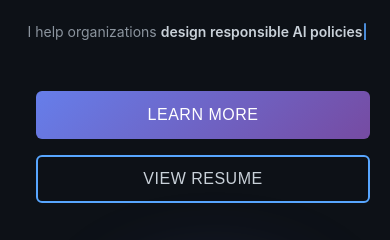
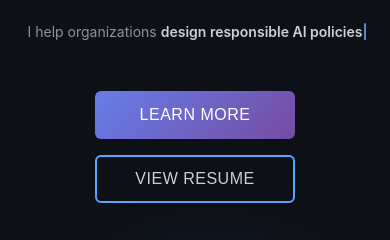
Before and after one commit to marcwitasee/me, an Eleventy site: page src/index.njk in a window 390 px wide. Shown: the part 169-409 px from the top of the page. Built offline with nearby package versions, Linux system fonts and the light colour scheme; Eleventy itself is replaced by a stand-in of ours; files that its build step writes are made by us from their sources.

Commit message:
fix button width on smaller screens

```diff
--- a/src/css/style.css
+++ b/src/css/style.css
@@ -881,11 +881,12 @@ button > a {
 
   .hero-cta {
     flex-direction: column;
+    align-items: center;
     width: 100%;
   }
 
   .cta-primary, .cta-secondary {
-    width: 100%;
+    width: 200px;
   }
 
   #headshot {
```
